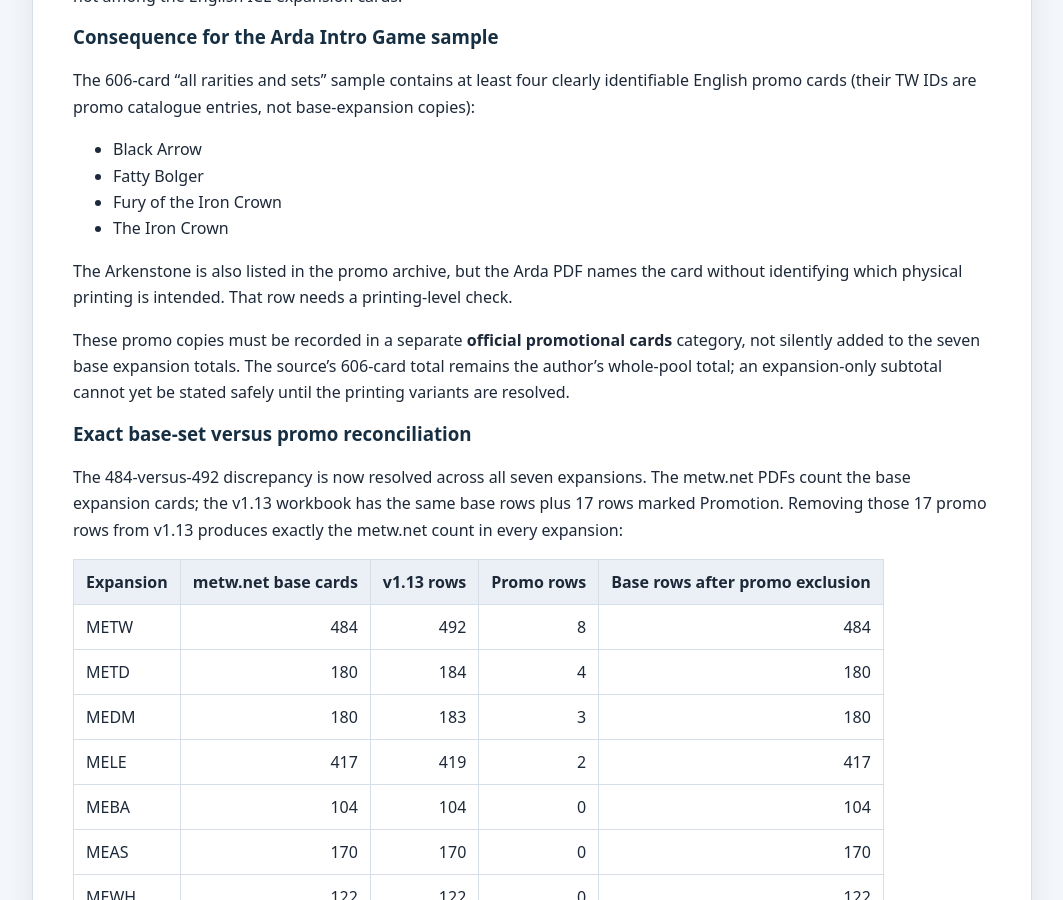
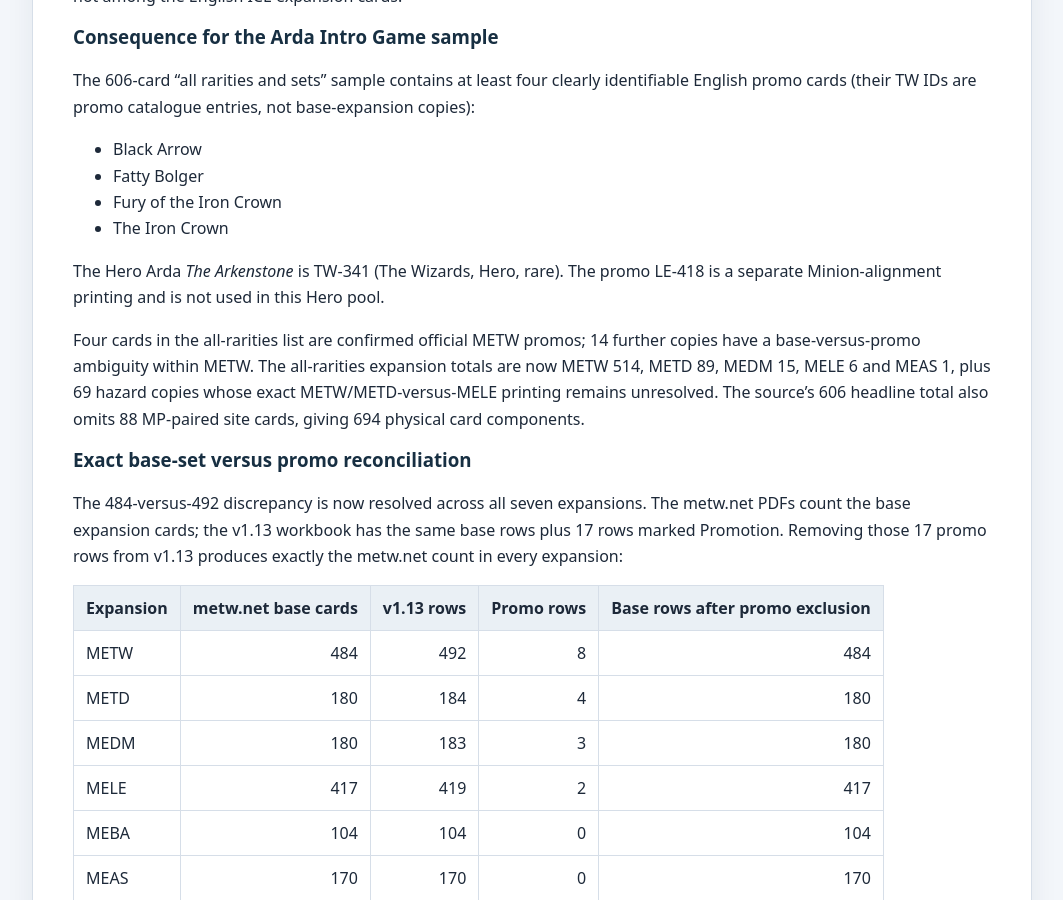
Before and after one commit to JamSpot/meccg-arda-master-database, a Jekyll site: the page built from docs/research-watch-2026-11-03.md, in a window 1280 px wide and 900 px high, scrolled down 4023 px. Shown: the whole window, without its empty margins (108-1171 px from the left). Built offline with Jekyll 4.4.1, drawn with Linux system fonts in a browser that asks for light colours; some of the changed text lies outside the part shown.

Commit message:
Correct 3 November Arda Intro Game findings

```diff
--- a/docs/research-watch-2026-11-03.md
+++ b/docs/research-watch-2026-11-03.md
@@ -16,7 +16,7 @@ A previously overlooked community document contains **two complete sample Arda I
 
 This is a meaningful additional published card-pool source. It is a separate 2024 introductory Arda variant, not a replacement for the canonical Gandalf Gene list. **No canonical Arda quantities have been changed.**
 
-The source copy is a 14-page PDF titled *The Arda Intro Game*, by Jared Brayshaw, last updated May 2024. A public download URL was not identified in this pass; the PDF is present in the project research Library.
+The source copy is a 14-page PDF titled *The Arda Intro Game*, by Jared Brayshaw, last updated May 2024. The public download is now verified: [Arda Intro Game PDF](https://www.councilofelrond.org/forum/download/file.php?id=4315).
 
 ## 1. What the PDF contains
 
@@ -70,7 +70,7 @@ The three Play Deck sections are stated as 141, 93 and 96 copies respectively. T
 | Haven Deck | 20 |
 | **Total across all listed piles** | **606** |
 
-These are the author's section totals, not yet an independent row-by-row re-count. The PDF contains item names and quantities for the Play, Minor Item and Ring piles, and resource/site pairings for the MP pile. The exact expansion totals still require normalization against the official card catalogue.
+These are the author's section totals. A row-by-row card-ID and expansion normalization was completed on 4 November 2026; see the [4 November research watch](research-watch-2026-11-04.html) and its downloadable CSVs. The MP paired site cards are additional physical cards omitted from the author's headline total.
 
 ## 3. Official-card scope check
 
@@ -111,9 +111,9 @@ The 606-card “all rarities and sets” sample contains at least four clearly i
 - Fury of the Iron Crown
 - The Iron Crown
 
-The Arkenstone is also listed in the promo archive, but the Arda PDF names the card without identifying which physical printing is intended. That row needs a printing-level check.
+The Hero Arda *The Arkenstone* is TW-341 (The Wizards, Hero, rare). The promo LE-418 is a separate Minion-alignment printing and is not used in this Hero pool.
 
-These promo copies must be recorded in a separate **official promotional cards** category, not silently added to the seven base expansion totals. The source's 606-card total remains the author's whole-pool total; an expansion-only subtotal cannot yet be stated safely until the printing variants are resolved.
+Four cards in the all-rarities list are confirmed official METW promos; 14 further copies have a base-versus-promo ambiguity within METW. The all-rarities expansion totals are now METW 514, METD 89, MEDM 15, MELE 6 and MEAS 1, plus 69 hazard copies whose exact METW/METD-versus-MELE printing remains unresolved. The source's 606 headline total also omits 88 MP-paired site cards, giving 694 physical card components.
 
 ### Exact base-set versus promo reconciliation
 
```
